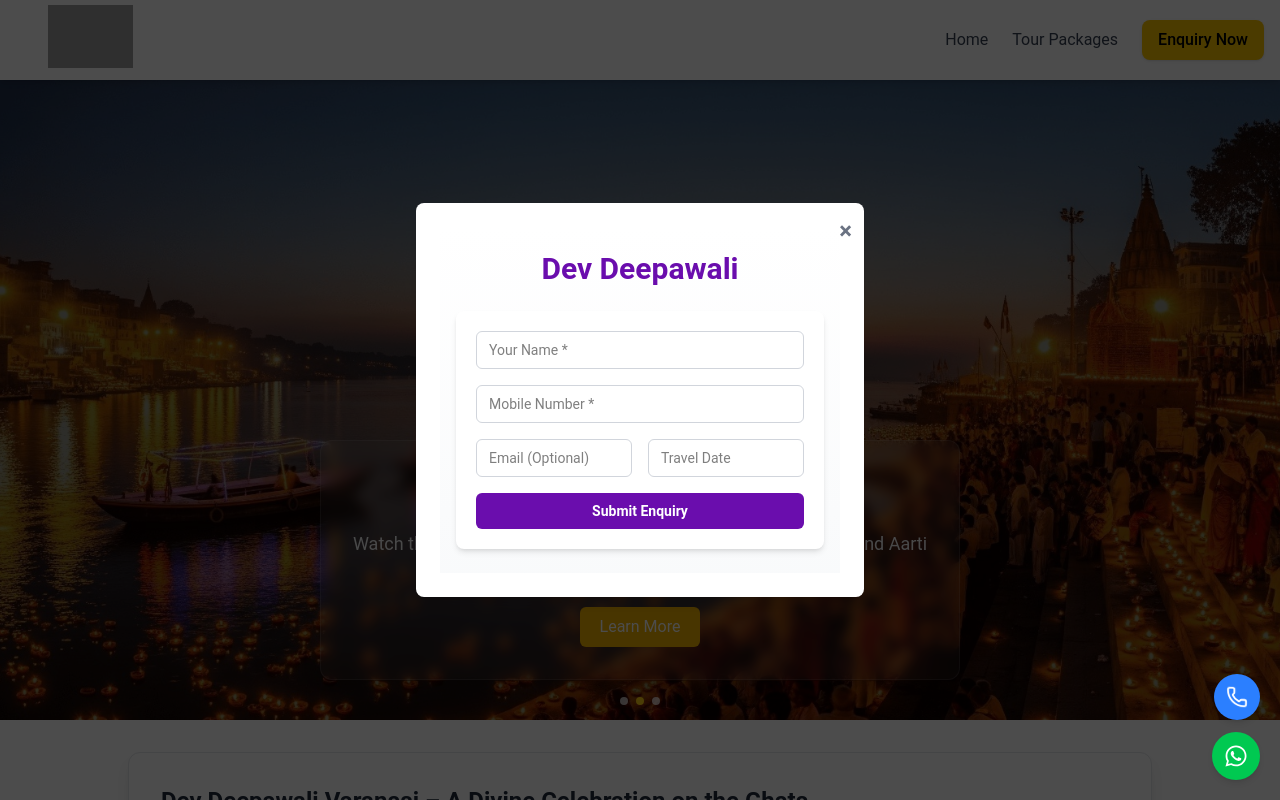
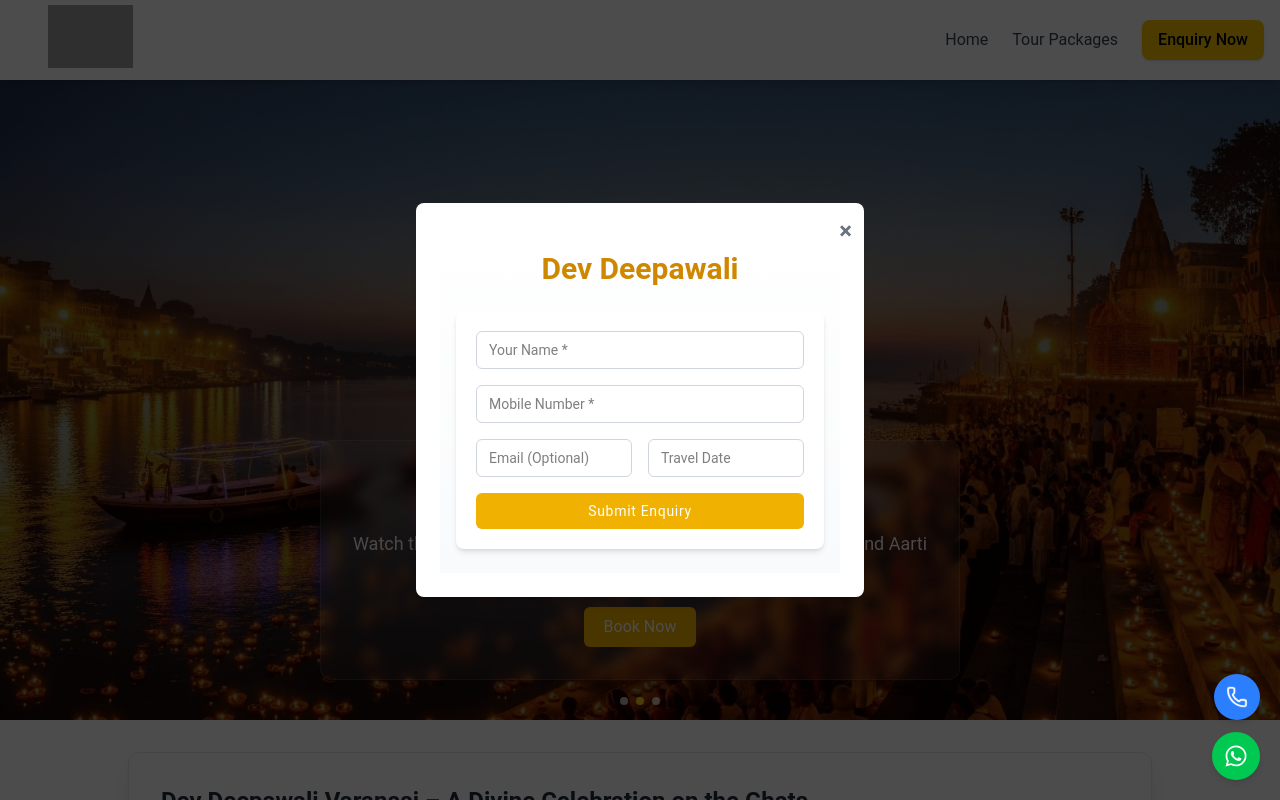
Before and after one commit to vickyB45/frontend, a React (Vite) app: page / in a window 1280 px wide. Shown: the top 800 px of the page. Built offline with nearby package versions, Linux system fonts and the light colour scheme; grey boxes are pictures that could not be loaded.

Commit message:
changes full

```diff
--- a/src/components/Banner.jsx
+++ b/src/components/Banner.jsx
@@ -21,15 +21,17 @@ const fadeUp = {
 const slides = [
   {
     img: "image/1.jpeg",
-    title: "Sacred Vibes, Divine Light",
+    title: " Celebrate Dev Deepawali in Varanasi  with Flash Deals You Can’t Miss!",
     desc: "Feel the peace, power, and purity of Kashi during its most vibrant and soulful celebration.",
     cta: "/dev-deepawali",
+    uniq:true
   },
   {
     img: "image/2.jpeg",
     title: "A Night of a Million Lamps",
     desc: "Watch the Ganga glow under starlight as priests perform the grand Aarti with chants and conch shells.",
     cta: "/dev-deepawali",
+    uniq:false
   },
 
   {
@@ -37,6 +39,7 @@ const slides = [
     title: "Experience Dev Deepawali",
     desc: "Witness the spiritual magic of Varanasi, where the ghats shine with thousands of diyas and the air echoes with devotion.",
     cta: "/dev-deepawali",
+    uniq:false
   },
 ];
 
@@ -52,7 +55,7 @@ const Banner = () => {
     >
       <Swiper
         modules={[Autoplay, Pagination]}
-        autoplay={{ delay: 4000 }}
+        autoplay={{ delay: 6000 }}
         loop={slides.length > 1} // loop sirf tab jab slides zyada ho
         pagination={{ clickable: true }}
         className="h-full"
@@ -81,7 +84,7 @@ const Banner = () => {
                 animate="show"
               >
                 <motion.h1
-                  className="text-2xl sm:text-3xl md:text-4xl font-extrabold text-white tracking-tight mb-4 drop-shadow-[0_2px_4px_rgba(0,0,0,0.7)]"
+                  className={` ${!slide.uniq ? "text-2xl sm:text-3xl md:text-4xl": "text-lg sm:text-xl md:text-2xl"}  font-extrabold text-white tracking-tight mb-4 drop-shadow-[0_2px_4px_rgba(0,0,0,0.7)]`}
                   variants={fadeUp}
                   custom={0.2}
                   initial="hidden"
@@ -91,7 +94,7 @@ const Banner = () => {
                 </motion.h1>
 
                 <motion.p
-                  className="text-sm sm:text-base md:text-lg text-gray-100 leading-relaxed max-w-xl mx-auto"
+                  className={`${!slide.uniq ? "text-sm": "text-xs"}  sm:text-base md:text-lg text-gray-100 leading-relaxed max-w-xl mx-auto`}
                   variants={fadeUp}
                   custom={0.4}
                   initial="hidden"
@@ -110,7 +113,7 @@ const Banner = () => {
                   initial="hidden"
                   animate="show"
                 >
-                  Learn More
+                  Book Now
                 </MotionHashLink>
               </motion.div>
             </div>
--- a/src/components/CTAForm.jsx
+++ b/src/components/CTAForm.jsx
@@ -48,7 +48,7 @@ const CTAForm = () => {
     >
       <div className="max-w-md mx-auto">
         <motion.h2
-          className="text-2xl md:text-3xl font-bold text-center mb-6 text-[var(--primary-color,#1e3a8a)]"
+          className="text-2xl md:text-3xl font-bold text-center mb-6 text-yellow-600"
           initial={{ opacity: 0, y: 20 }}
           whileInView={{ opacity: 1, y: 0 }}
           transition={{ duration: 0.5 }}
@@ -149,7 +149,7 @@ const CTAForm = () => {
                 whileHover={{ scale: 1.03 }}
                 whileTap={{ scale: 0.97 }}
                 type="submit"
-                className="w-full bg-[var(--primary-color,#1e3a8a)] hover:bg-[var(--accent-color,#facc15)] text-white font-semibold px-4 py-2 rounded-md text-sm transition"
+                className="w-full bg-yellow-500 cursor-pointer hover:bg-yellow-600 text-white tracking-wider px-4 py-2 rounded-md text-sm transition"
               >
                 {isLoading ? "Submitting..." : "Submit Enquiry"}
               </motion.button>
--- a/src/components/ContactModal.jsx
+++ b/src/components/ContactModal.jsx
@@ -35,7 +35,7 @@ const ContactModal = ({ isOpen, onClose }) => {
           ✕
         </button>
 
-        <h2 className="text-2xl font-bold text-purple-700 mb-4 text-center">
+        <h2 className="text-2xl font-bold text-yellow-600 mb-4 text-center">
           Customised Plan
         </h2>
 
@@ -152,7 +152,7 @@ const ContactModal = ({ isOpen, onClose }) => {
               <button
                 type="submit"
                 disabled={isSubmitting}
-                className="w-full bg-purple-700 text-white py-3 rounded-lg font-medium hover:bg-purple-800"
+                className="w-full bg-yellow-500 text-white py-3 rounded-lg font-medium hover:bg-yellow-600 cursor-pointer"
               >
                 Submit Enquiry
               </button>
```
